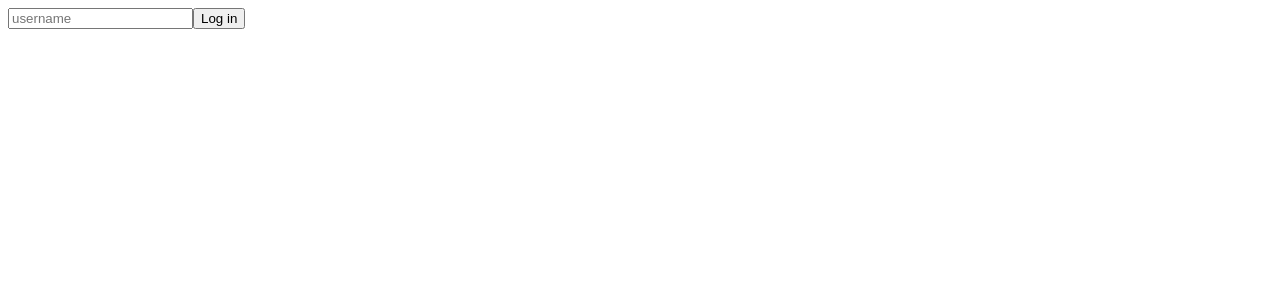
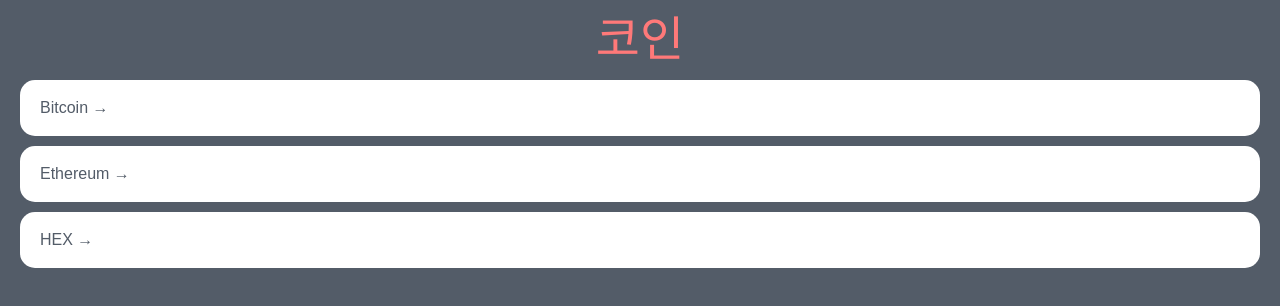
Before and after one commit to Mangopapa1/luka-web, a React (Create React App) app: page / in a window 1280 px wide. Shown: the top 306 px of the page. Built offline with nearby package versions, Linux system fonts and the light colour scheme.

Commit message:
💄  coin-tracker style

```diff
--- a/package.json
+++ b/package.json
@@ -15,6 +15,7 @@
     "react-router-dom": "^5.3.0",
     "react-scripts": "5.0.1",
     "styled-components": "^5.3.8",
+    "styled-reset": "^4.4.7",
     "typescript": "^4.9.5",
     "web-vitals": "^2.1.4"
   },
@@ -43,6 +44,7 @@
     ]
   },
   "devDependencies": {
+    "@types/react-router-dom": "^5.3.3",
     "@types/styled-components": "^5.1.26"
   }
 }
--- a/src/App.tsx
+++ b/src/App.tsx
@@ -1,26 +1,28 @@
 import { useState } from 'react';
-import styled from 'styled-components';
+import styled, { createGlobalStyle } from 'styled-components';
+import Router from './Router';
+import reset from 'styled-reset';
+
+const GlobalStyle = createGlobalStyle`
+  /* @import url('https://fonts.googleapis.com/css2?family=Source+Sans+3:wght@300;400&display=swap'); */
+    ${reset}
+    body {
+        font-family: 'Source Sans 3', sans-serif;
+        background-color: ${props => props.theme.bgColor};
+        color: ${props => props.theme.textColor}
+    }
+    a {
+        text-decoration: none;
+        color: inherit;
+    }
+`
 
 function App() {
-    const [value, setValue] = useState("");
-    const onChange = (e: React.FormEvent<HTMLInputElement>) => {
-        const { currentTarget: { value } } = e;
-        setValue(value);
-    }
-    const onSubmit = (e: React.FormEvent<HTMLFormElement>) => {
-        e.preventDefault();
-        console.log("hello", value);
-
-    }
     return (
-        <div>
-            <form onSubmit={onSubmit}>
-                <input type="text"
-                    value={value}
-                    placeholder='username' onChange={onChange} />
-                <button>Log in</button>
-            </form>
-        </div>
+        <>
+            <GlobalStyle />
+            <Router />
+        </>
     )
 }
 export default App;
--- /dev/null
+++ b/src/Router.tsx
@@ -0,0 +1,16 @@
+import { BrowserRouter, Route, Switch } from "react-router-dom";
+import Coins from "./routes/Coins";
+import Coin from "./routes/Coin";
+function Router() {
+    return <BrowserRouter>
+        <Switch>
+            <Route path="/:coinId">
+                <Coin />
+            </Route>
+            <Route path="/">
+                <Coins />
+            </Route>
+        </Switch>
+    </BrowserRouter>
+}
+export default Router;
--- a/src/index.tsx
+++ b/src/index.tsx
@@ -1,12 +1,12 @@
 import React from 'react';
 import ReactDOM from 'react-dom/client';
 import App from './App';
+import { ThemeProvider } from 'styled-components';
+import { theme } from './theme';
 
 const root = ReactDOM.createRoot(
   document.getElementById('root') as HTMLElement
 );
 root.render(
-  <React.StrictMode>
-    <App />
-  </React.StrictMode>
+  <ThemeProvider theme={theme}><App /></ThemeProvider>
 );
--- /dev/null
+++ b/src/routes/Coin.tsx
@@ -0,0 +1,12 @@
+import { useParams } from "react-router-dom";
+
+interface Params {
+    coinId: string;
+}
+function Coin() {
+    const { coinId } = useParams<Params>();
+    console.log(coinId);
+
+    return <h1>Coin:{coinId}</h1>
+}
+export default Coin;
--- /dev/null
+++ b/src/routes/Coins.tsx
@@ -0,0 +1,82 @@
+import { Link } from "react-router-dom";
+import styled from "styled-components";
+
+const coins = [
+    {
+        id: "btc-bitcoin",
+        name: "Bitcoin",
+        symbol: "BTC",
+        rank: 1,
+        is_new: false,
+        is_active: true,
+        type: "coin",
+    },
+    {
+        id: "eth-ethereum",
+        name: "Ethereum",
+        symbol: "ETH",
+        rank: 2,
+        is_new: false,
+        is_active: true,
+        type: "coin",
+    },
+    {
+        id: "hex-hex",
+        name: "HEX",
+        symbol: "HEX",
+        rank: 3,
+        is_new: false,
+        is_active: true,
+        type: "token",
+    },
+
+]
+function Coins() {
+    return (
+        <Container>
+            <Header>
+                <Title>코인</Title>
+            </Header>
+            <CoinsList>
+                {coins.map(coin => <Coin key={coin.id}>
+                    <Link to={`/${coin.id}`}>{coin.name} &rarr;</Link>
+                </Coin>)}
+            </CoinsList>
+        </Container>
+    )
+}
+
+export default Coins;
+
+const Container = styled.div`
+    padding: 0 20px;
+`
+const Header = styled.header`
+    height: 10vh;
+    display: flex;
+    justify-content: center;
+    align-items:center;
+`
+const CoinsList = styled.ul`
+
+`
+const Coin = styled.li`
+padding: 20px;
+margin-bottom: 10px;
+border-radius: 15px;
+background-color: white;
+color: ${props => props.theme.bgColor};
+a {
+    display: block;
+    transition: color 0.2s ease-in;
+}
+&:hover {
+    a {
+        color: ${props => props.theme.accentColor}
+    }
+}
+`
+const Title = styled.h1`
+font-size: 48px;
+    color: ${props => props.theme.accentColor}
+`;
--- /dev/null
+++ b/src/theme.ts
@@ -0,0 +1,7 @@
+import { DefaultTheme } from "styled-components";
+
+export const theme: DefaultTheme = {
+  bgColor: "#535c68",
+  textColor: "#130f40",
+  accentColor: "#ff7979",
+};
```
Also changed, not shown: src/styled.d.ts (added, +9 -0 lines), 1 other file (tests, documents, lock files or other folders).
